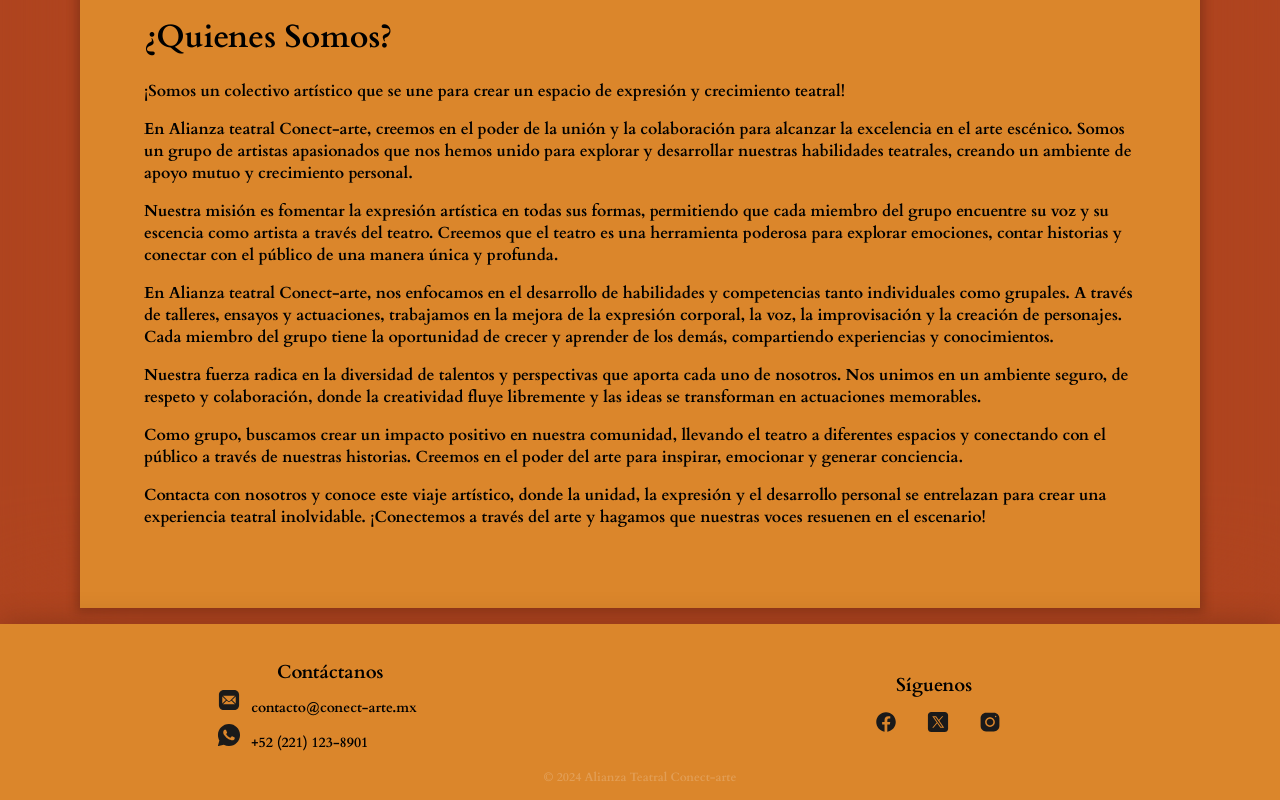
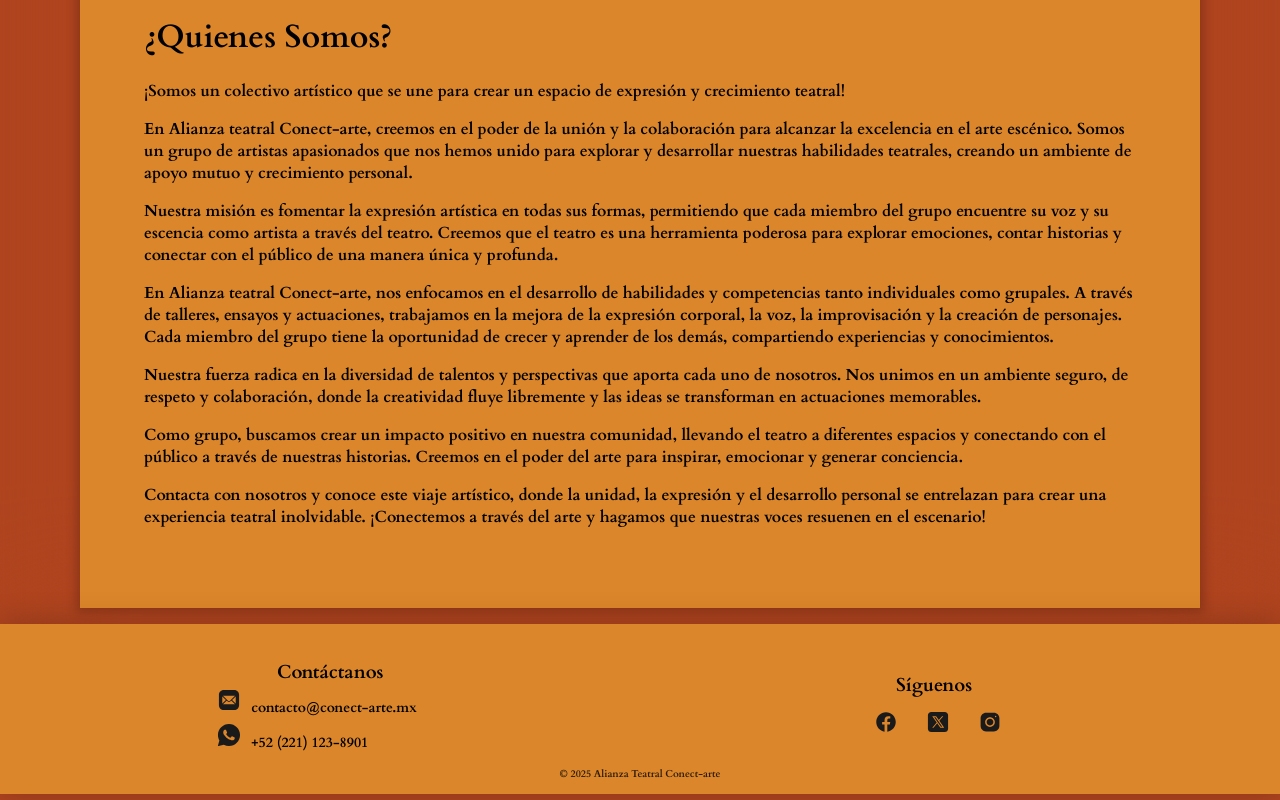
Before and after one commit to viguez90/conectarte, an Astro site: page /about in a window 1280 px wide. Shown: the part 491-1291 px from the top of the page. Built offline with nearby package versions, Linux system fonts and the light colour scheme; Astro itself is replaced by a stand-in of ours.

Commit message:
viva la vida 1.0.2

```diff
--- a/src/components/Footer.astro
+++ b/src/components/Footer.astro
@@ -43,7 +43,7 @@ const socialLinks = [
     </div>
 
     <div class="copyright">
-      <p>&copy; 2024 Alianza Teatral Conect-arte</p>
+      <p>&copy; 2025 Alianza Teatral Conect-arte</p>
     </div>
 
   </div>
@@ -114,9 +114,9 @@ ul
   margin: 0
   padding: 0
   text-align: center
-  font-size: 12px
+  font-size: 10px
   font-style: normal
-  color: rgba(255,255,255,0.2)
+  color: rgba(0,0,0,0.8)
 
 .link-item:hover
   filter: drop-shadow(0px 0px 1px rgba(255,255,255,0.2))
--- a/src/components/navBar/NavMobile.astro
+++ b/src/components/navBar/NavMobile.astro
@@ -77,10 +77,9 @@ document.addEventListener('click', (event) => {
 <style lang="sass">
 .menu-icon
   position: fixed
-  font-size: 40px
+  font-size: 30px
   cursor: pointer
-  left: 1em
-  top: 1px
+  top: 10px
   color: black
   &:hover
     filter: drop-shadow(0px 0px 2px rgba(255,255,255,0.2))
@@ -94,7 +93,7 @@ document.addEventListener('click', (event) => {
   padding: 0
   width: 12em
   &:hover
-    filter: drop-shadow(0px 0px 1px rgba(255,255,255,0.8))
+    filter: drop-shadow(0px 0px 1px rgba(255,255,255,0.1))
 
 .logo-img
   padding: 0
@@ -123,18 +122,16 @@ ul
     padding: 0
     padding-top: 1em
     padding-bottom: 1em
+    text-align: center
     a
       font-family: 'anaktoria'
-      text-align: center
+      font-size: 1.4em
       text-decoration: none
       color: black
-      padding: 0.8em
-      padding-left: 2.8em
-      padding-right: 14em
-    &:hover
-      text-decoration: underline
-      backgound-color: rgba(255,255,255,0.2)
-      color: black
+      &:hover
+        text-decoration: underline
+        backgound-color: rgba(255,255,255,0.2)
+        color: black
 
 @media (max-width: 500px)
   .menu-icon
```
